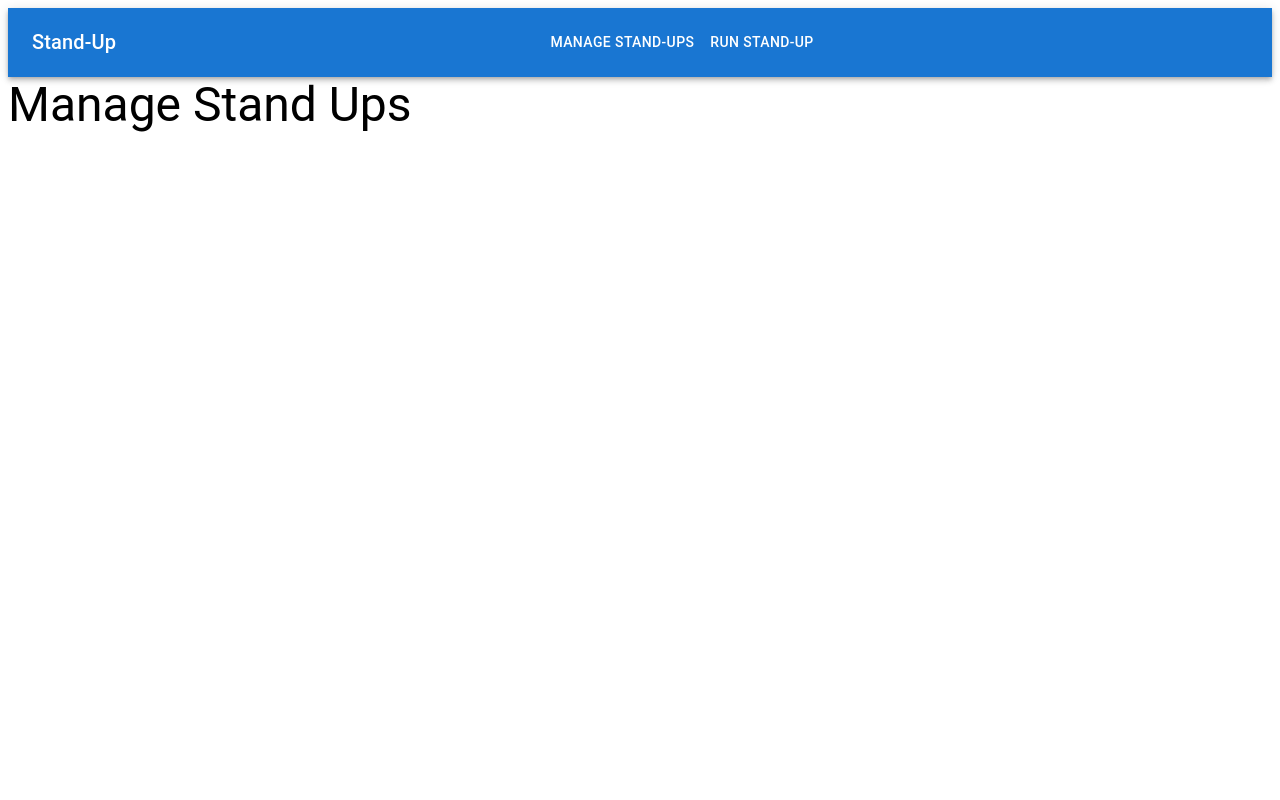
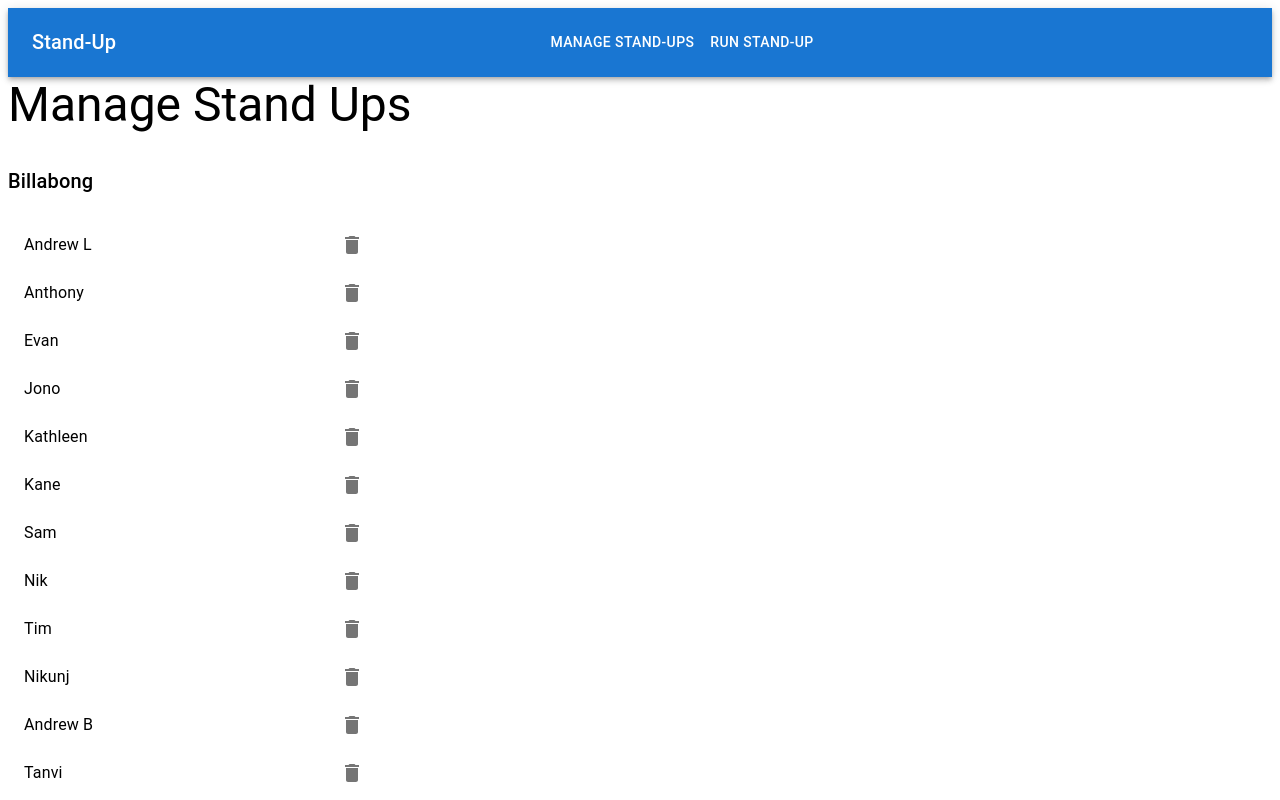
Before and after one commit to andrewlawrenceaus/react-stand-up-app, a React (Create React App) app: page / in a window 1280 px wide. Shown: the top 800 px of the page. Built offline with nearby package versions, Linux system fonts and the light colour scheme.

Commit message:
Updated manage standup components to render from map

```diff
--- a/package.json
+++ b/package.json
@@ -5,6 +5,7 @@
   "dependencies": {
     "@emotion/react": "^11.11.1",
     "@emotion/styled": "^11.11.0",
+    "@mui/icons-material": "^5.14.3",
     "@mui/material": "^5.14.3",
     "react": "^18.2.0",
     "react-dom": "^18.2.0",
--- a/src/App.js
+++ b/src/App.js
@@ -7,9 +7,9 @@ import Header from './components/header/Header';
 const App = () => {
 
     const defaultStandUps = new Map();
-    defaultStandUps.set('Billabong',['Andrew L','Anthony'
-,'Evan','Jono','Kathleen','Kane','Sam','Nik','Tim','Nikunj',
-'Andrew B','Tanvi', 'Grant', 'Sharon','David'])
+    defaultStandUps.set('Billabong', ['Andrew L', 'Anthony'
+        , 'Evan', 'Jono', 'Kathleen', 'Kane', 'Sam', 'Nik', 'Tim', 'Nikunj',
+        'Andrew B', 'Tanvi', 'Grant', 'Sharon', 'David'])
 
     const [standUps, setStandUps] = useState(defaultStandUps);
     const [activeStandUp, setActiveStandUp] = useState('Billabong');
@@ -19,19 +19,17 @@ const App = () => {
         setActivePage(page);
         console.log(page);
     }
-
-
-
-
     return (
         <div>
             <Header onPageButtonClick={pageButtonClickHandler}></Header>
             {activePage === 'Manage Stand-Ups' ?
-            <ManageStandUp></ManageStandUp>
-            :
-            <RunStandUp standUp={standUps.get(activeStandUp)}
-            activeStandUp={activeStandUp}></RunStandUp>
-    }
+                <ManageStandUp standUps={standUps}
+                    setStandUps={setStandUps}
+                    setActiveStandUp={setActiveStandUp}></ManageStandUp>
+                :
+                <RunStandUp standUp={standUps.get(activeStandUp)}
+                    activeStandUp={activeStandUp}></RunStandUp>
+            }
         </div>
     );
 };
--- a/src/components/manage-stand-up/ManageStandUp.js
+++ b/src/components/manage-stand-up/ManageStandUp.js
@@ -1,10 +1,35 @@
 import React from 'react';
 import Typography from '@mui/material/Typography';
+import StandUpCard from './StandUpCard';
+import Box from '@mui/material/Box';
+import Grid from '@mui/material/Grid';
 
-export default function ManageStandUp() {
+
+export default function ManageStandUp(props) {
+    const standUpCards = generateStandUpCards(props.standUps);
     return (
-    <Typography variant="h3" component="div" sx={{ flexGrow: 1 }}>
-            Manage Stand Ups
-    </Typography>
+        <>
+            <Typography variant="h3" component="div" sx={{ flexGrow: 1 }}>
+                Manage Stand Ups
+            </Typography>
+            <Box sx={{ flexGrow: 1, maxWidth: 752 }}>
+                <Grid container spacing={2}>
+                    {standUpCards}
+                </Grid>
+            </Box>
+        </>
     )
 }
+
+function generateStandUpCards(standUps) {
+    let standUpCards = []
+    standUps.forEach((attendees, standUpName) => {
+        standUpCards.push(<StandUpCard
+            key={standUpName}
+            standUpName={standUpName}
+            attendees={attendees}>
+        </StandUpCard>)
+    }
+    );
+    return standUpCards;
+}
--- /dev/null
+++ b/src/components/manage-stand-up/StandUpCard.js
@@ -0,0 +1,43 @@
+import React from 'react';
+import { styled } from '@mui/material/styles';
+import Typography from '@mui/material/Typography';
+import List from '@mui/material/List';
+import ListItem from '@mui/material/ListItem';
+import ListItemText from '@mui/material/ListItemText';
+import IconButton from '@mui/material/IconButton';
+import Grid from '@mui/material/Grid';
+import DeleteIcon from '@mui/icons-material/Delete';
+
+export default function StandUpCard(props) {
+
+    const Demo = styled('div')(({ theme }) => ({
+        backgroundColor: theme.palette.background.paper,
+    }));
+
+    return (
+        <Grid item xs={12} md={6}>
+            <Typography sx={{ mt: 4, mb: 2 }} variant="h6" component="div">
+                {props.standUpName}
+            </Typography>
+            <Demo>
+                <List>
+                    {props.attendees.map((attendee) => {
+                    return <ListItem
+                    key={attendee}
+                    secondaryAction={
+                        <IconButton edge="end" aria-label="delete">
+                            <DeleteIcon />
+                        </IconButton>
+                    }
+                >
+                    <ListItemText
+                        primary={attendee}
+                    />
+                </ListItem>
+                    })}
+
+                </List>
+            </Demo>
+        </Grid>
+    )
+}
```
Also changed, not shown: 1 other file (tests, documents, lock files or other folders).
